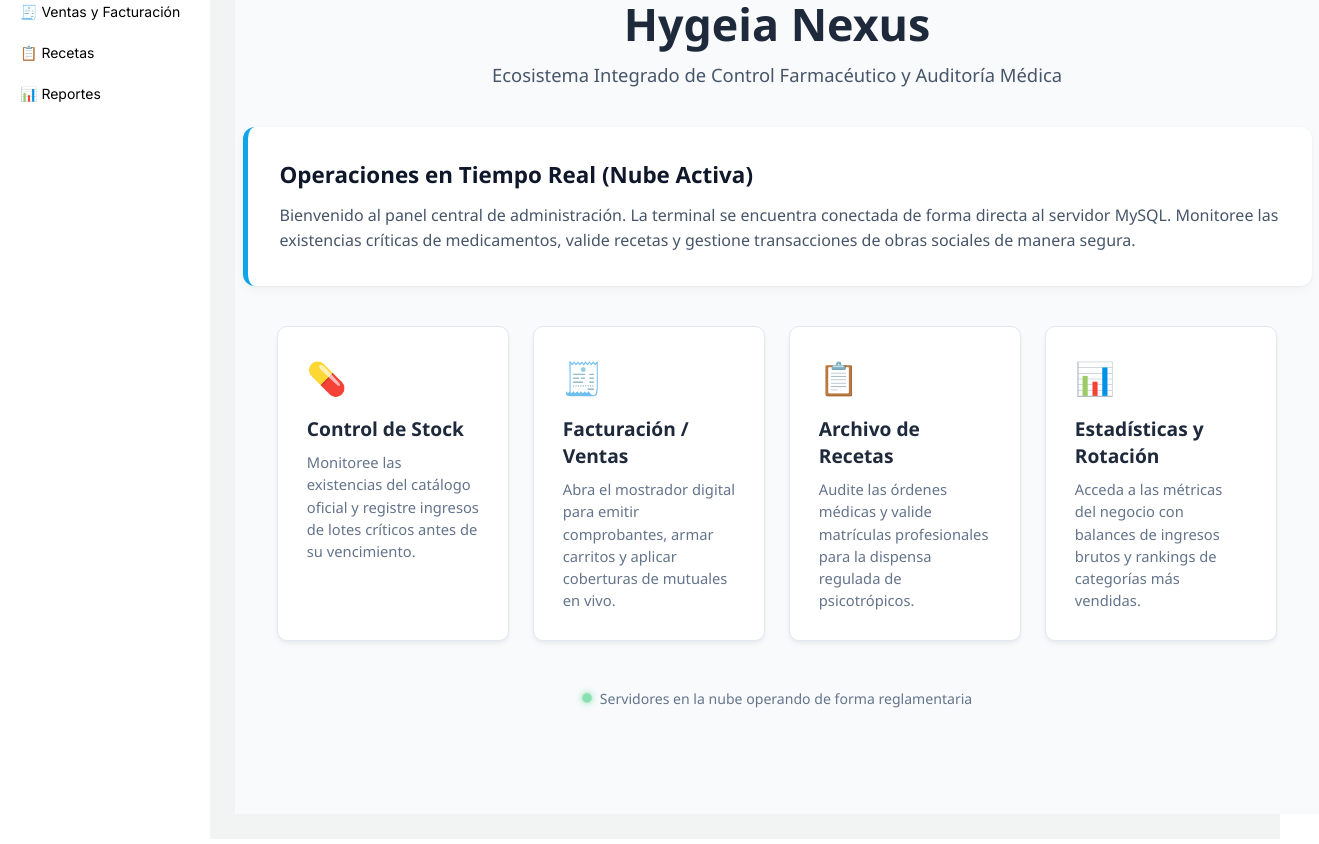
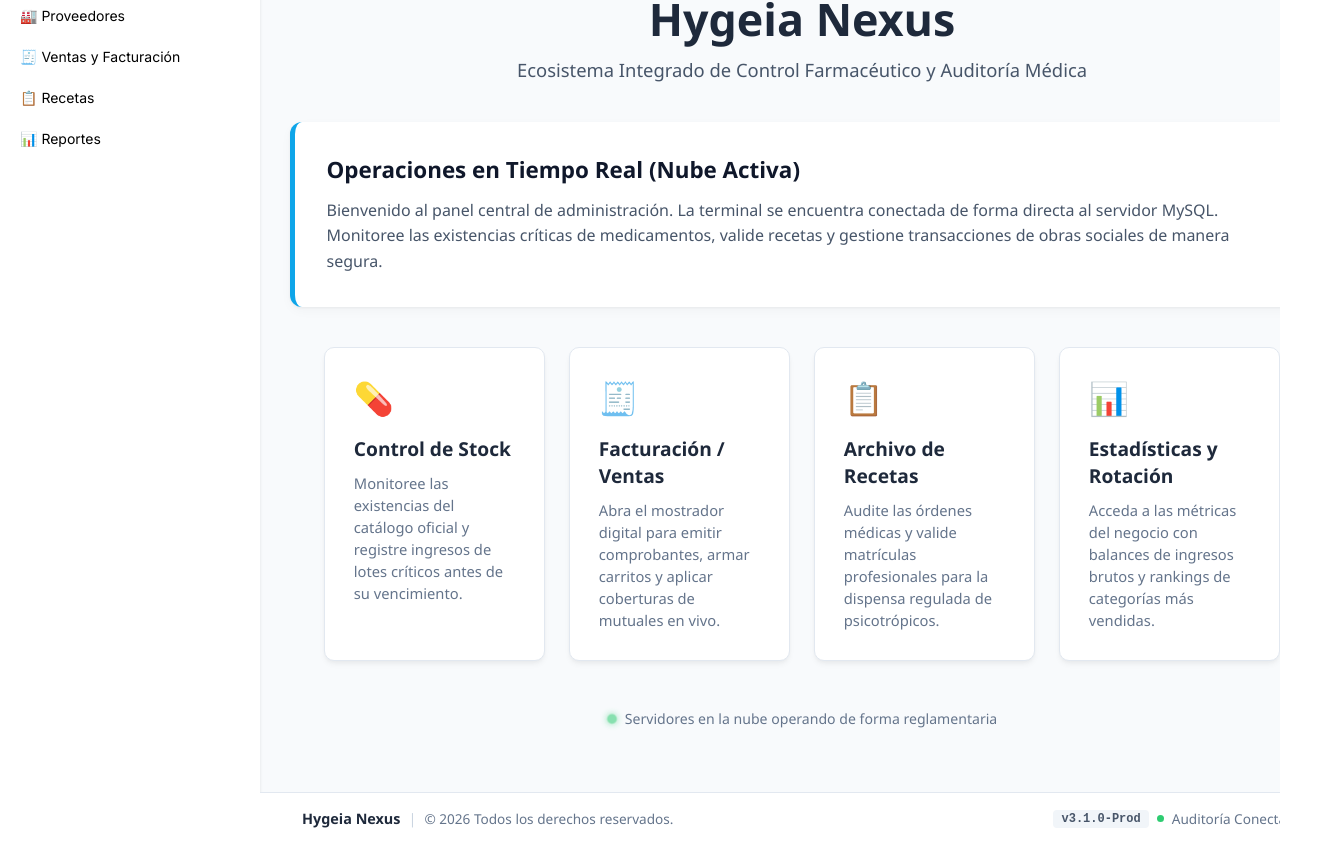
Before and after one commit to tomasbianco09/hygea-frontend, a React (Vite) app: page / in a window 1280 px wide. Shown: the part 163-1007 px from the top of the page, 1319 px wide, since content can reach past the window. Built offline with nearby package versions, Linux system fonts and the light colour scheme.

Commit message:
cambios en los estilos

```diff
--- a/src/App.css
+++ b/src/App.css
@@ -1,11 +1,47 @@
-.layout {
+/* Contenedor absoluto */
+.app-global-container {
   display: flex;
+  flex-direction: column;    /* Apila el NavBar arriba y el resto abajo */
+  width: 100vw;
+  min-height: 100vh;
+  overflow-x: hidden;
+  background-color: #f8fafc;
 }
 
-.main-content {
-  flex: 1;
-  background-color: #f2f3f3;
-  min-height: calc(100vh - 56px);
-  padding: 25px;        /* ← esto da el espacio interno */
+/* Si tu NavBar tiene un color azul de fondo, asegurate de que ocupe el 100% */
+.navbar, navbar-container {  /* Usá la clase exacta que tenga tu NavBar */
+  width: 100%;
+  height: 60px;              /* Alto fijo para tu barra azul (ajustalo si era diferente) */
   box-sizing: border-box;
 }
+
+/* El bloque horizontal de abajo (Menú + Contenido) */
+.app-layout {
+  display: flex;
+  flex-direction: row;       /* Alinea SideNav y Viewport lado a lado */
+  flex: 1;                   /* Ocupa todo el alto restante de la pantalla */
+  width: 100%;
+}
+
+/* Menú lateral izquierdo ajustado */
+.sidenav {                   /* Usá la clase exacta de tu componente SideNav */
+  width: 260px;
+  min-width: 260px;
+  /* El alto se calcula automáticamente gracias al flex del padre,
+     quedando perfectamente encajado abajo del NavBar */
+  background-color: white;
+}
+
+/* Contenedor del contenido del módulo y el footer */
+.main-viewport {
+  display: flex;
+  flex-direction: column;
+  flex: 1;                   /* Ocupa todo el espacio de la derecha */
+}
+
+.content-container {
+  flex: 1;                   /* Empuja al footer al piso */
+  padding: 2rem;
+  width: 100%;
+  box-sizing: border-box;
+}
--- a/src/App.jsx
+++ b/src/App.jsx
@@ -1,33 +1,51 @@
-import React from 'react';
-import { BrowserRouter, Route, Routes } from 'react-router-dom';
-import NavBar from './components/NavBar/navbar';
-import SideNav from './components/SideNav/sidenav';
-import Home from './components/Home/home';
-import Inventario from './components/Inventario/inventario';
-import Proveedores from './components/Proveedores/proveedores';
-import Recetas from './components/Recetas/recetas';
-import Reportes from './components/Reportes/reportes';
-import Ventas_facturacion from './components/Ventas-facturacion/ventas-fact';
-import './App.css';
+import React from "react";
+import { BrowserRouter as Router, Routes, Route } from "react-router-dom";
+import SideNav from "./components/sidenav/sidenav";
+import NavBar from "./components/navbar/navbar"; // <--- 1. Importado arriba
+import Home from "./components/Home/home";
+import Inventario from "./components/Inventario/inventario";
+import Proveedores from "./components/Proveedores/proveedores";
+import Ventas_facturacion from "./components/Ventas-facturacion/ventas-fact";
+import Recetas from "./components/Recetas/recetas";
+import Reportes from "./components/Reportes/reportes";
+import Footer from "./components/Footer/footer";
+
+import "./App.css";
 
 function App() {
   return (
-    <BrowserRouter>
-      <NavBar/>
-      <div className="layout">
-        <SideNav/>
-        <main className="main-content">
-          <Routes>
-            <Route path="/" element={<Home/>}/>
-            <Route path="/inventario" element={<Inventario/>}/>
-            <Route path="/proveedores" element={<Proveedores/>}/>
-            <Route path="/recetas" element={<Recetas/>}/>
-            <Route path="/reportes" element={<Reportes/>}/>
-            <Route path="/ventas-facturacion" element={<Ventas_facturacion/>}/>
-          </Routes>
-        </main>
+    <Router>
+      {/* Contenedor general vertical */}
+      <div className="app-global-container">
+
+        {/* 2. El NavBar queda arriba de todo, cruzando de punta a punta */}
+        <NavBar />
+
+        {/* Contenedor de abajo (Horizontal: Menú + Contenido) */}
+        <div className="app-layout">
+          {/* El menú lateral ahora arranca abajo del NavBar */}
+          <SideNav />
+
+          {/* El espacio del contenido y el footer */}
+          <div className="main-viewport">
+            <main className="content-container">
+              <Routes>
+                <Route path="/" element={<Home />} />
+                <Route path="/inventario" element={<Inventario />} />
+                <Route path="/proveedores" element={<Proveedores />} />
+                <Route path="/ventas-facturacion" element={<Ventas_facturacion/>}/>
+                <Route path="/recetas" element={<Recetas />} />
+                <Route path="/reportes" element={<Reportes />} />
+              </Routes>
+            </main>
+
+            {/* El footer al final de la visualización */}
+            <Footer />
+          </div>
+        </div>
+
       </div>
-    </BrowserRouter>
+    </Router>
   );
 }
 
--- a/src/components/Footer/footer.css
+++ b/src/components/Footer/footer.css
@@ -1,3 +1,82 @@
-.home-footer {
+.main-footer {
+  width: 100%;
+  background-color: #ffffff;
+  border-top: 1px solid #e2e8f0;
+  padding: 1rem 2rem; /* Bajamos un poquito el padding vertical */
+  margin-top: auto;   /* Esto sigue empujando al fondo perfectamente */
+  display: flex;
+  justify-content: center;
+  font-family: 'Segoe UI', system-ui, sans-serif;
+}
+
+.footer-content {
+  max-width: 1000px;
+  width: 100%;
+  display: flex;
+  justify-content: space-between;
+  align-items: center;
+  flex-wrap: wrap;
+  gap: 1rem;
+}
+
+.footer-left, .footer-right {
+  display: flex;
+  align-items: center;
+  gap: 0.5rem;
+}
+
+.footer-brand {
+  font-weight: 700;
+  color: #1e293b;
+  font-size: 0.9rem;
+}
+
+.footer-separator {
+  color: #cbd5e1;
+  font-size: 0.9rem;
+}
+
+.footer-copy {
+  color: #64748b;
+  font-size: 0.85rem;
+  margin: 0;
+}
+
+.footer-tag {
+  background-color: #f1f5f9;
+  color: #475569;
+  font-size: 0.75rem;
+  font-weight: 600;
+  padding: 2px 8px;
+  border-radius: 4px;
+  font-family: monospace;
+}
+
+.footer-system {
+  color: #64748b;
+  font-size: 0.85rem;
+  font-weight: 500;
+}
+
+.footer-status-dot {
+  width: 7px;
+  height: 7px;
+  background-color: #2ecc71;
+  border-radius: 50%;
+  display: inline-block;
+}
+
+/* Responsivo para pantallas chicas (celulares) */
+@media (max-width: 600px) {
+  .footer-content {
+    flex-direction: column;
     text-align: center;
+  }
+  .footer-left, .footer-right {
+    flex-direction: column;
+    gap: 0.3rem;
+  }
+  .footer-separator {
+    display: none;
+  }
 }
--- a/src/components/Footer/footer.jsx
+++ b/src/components/Footer/footer.jsx
@@ -1,12 +1,24 @@
 import React from 'react';
 import './footer.css';
 
+const Footer = () => {
+  const anioActual = new Date().getFullYear();
 
-const Footer = () => {
   return (
-    <footer className="home-footer">
-        <p>&copy; 2024 Hygea Nexus. Todos los derechos reservados.</p>
-      </footer>
+    <footer className="main-footer">
+      <div className="footer-content">
+        <div className="footer-left">
+          <span className="footer-brand">Hygeia Nexus</span>
+          <span className="footer-separator">|</span>
+          <p className="footer-copy">&copy; {anioActual} Todos los derechos reservados.</p>
+        </div>
+        <div className="footer-right">
+          <span className="footer-tag">v3.1.0-Prod</span>
+          <span className="footer-status-dot"></span>
+          <span className="footer-system">Auditoría Conectada</span>
+        </div>
+      </div>
+    </footer>
   );
 };
 
--- a/src/components/Home/home.css
+++ b/src/components/Home/home.css
@@ -1,8 +1,7 @@
 .home-container {
   width: 100%;
-  min-height: 100vh;
   background-color: #f8fafc; /* Gris claro de fondo súper limpio */
-  padding: 3rem 2rem;
+  padding: 2rem;
   display: flex;
   flex-direction: column;
   align-items: center;
--- a/src/components/Reportes/reportes.jsx
+++ b/src/components/Reportes/reportes.jsx
@@ -11,7 +11,7 @@ const Reportes = () => {
   const [error, setError] = useState(null);
 
   useEffect(() => {
-    // CORREGIDO: Cambiamos 'categories' por 'categorias' para hermanar con app.py
+    // Sincronización en paralelo con los endpoints en español de app.py
     Promise.all([
       fetch('https://hygea-backend-production.up.railway.app/api/reportes/mas-vendidos').then(res => {
         if (!res.ok) throw new Error();
@@ -41,7 +41,7 @@ const Reportes = () => {
     <div className="reportes-wrapper">
       <div className="reportes-header">
         <h2 className="reportes-titulo">Reportes y Estadísticas de Auditoría</h2>
-        <button className="btn-exportar">⬇️ Exportar Métricas</button>
+        {/* ❌ El botón de exportar métricas fue removido exitosamente desde aquí */}
       </div>
 
       {error && (
@@ -61,7 +61,6 @@ const Reportes = () => {
               <div style={{ display: 'flex', flexDirection: 'column', gap: '15px', padding: '10px 0' }}>
                 {datosCategorias.map((cat, index) => {
                   const porcentaje = (cat.total_vendido / maxVendido) * 100;
-                  // Asigna un color de la paleta rotativa según el índice
                   const colorBarra = PALETA_COLORES[index % PALETA_COLORES.length];
 
                   return (
--- a/src/components/SideNav/sidenav.jsx
+++ b/src/components/SideNav/sidenav.jsx
@@ -6,6 +6,11 @@ const SideNav = () => {
   return (
     <aside className="sidenav">
       <ul className="sidenav-menu">
+        <li>
+          <NavLink to="/" className={({ isActive }) => isActive ? 'sidenav-link active' : 'sidenav-link'}>
+            📦 Inicio
+          </NavLink>
+        </li>
         <li>
           <NavLink to="/inventario" className={({ isActive }) => isActive ? 'sidenav-link active' : 'sidenav-link'}>
             📦 Inventario
```
